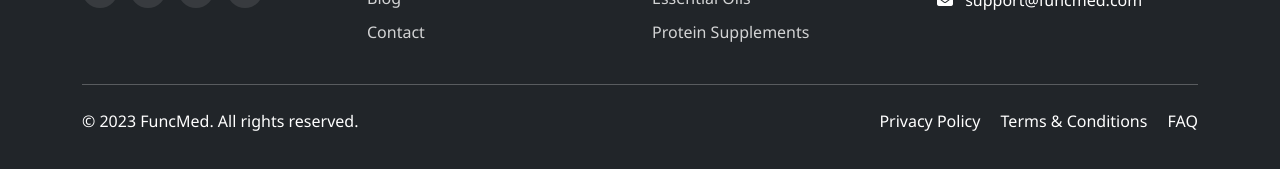
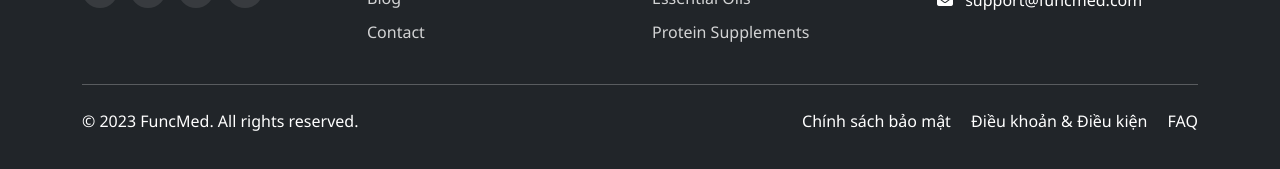
Before and after one commit to needelliesforlife/BaiTapLonWeb, a plain HTML site: page pages/login.html in a window 1280 px wide. Shown: the part 1122-1291 px from the top of the page. Drawn offline with nearby package versions, Linux system fonts and the light colour scheme.

Commit message:
Update login.html

```diff
--- a/pages/login.html
+++ b/pages/login.html
@@ -366,8 +366,8 @@
           </div>
           <div class="col-md-6 text-md-end">
             <p class="mb-0">
-              <a href="#" class="text-white me-3">Privacy Policy</a>
-              <a href="#" class="text-white me-3">Terms & Conditions</a>
+              <a href="#" class="text-white me-3">Chính sách bảo mật</a>
+              <a href="#" class="text-white me-3">Điều khoản & Điều kiện</a>
               <a href="#" class="text-white">FAQ</a>
             </p>
           </div>
```
